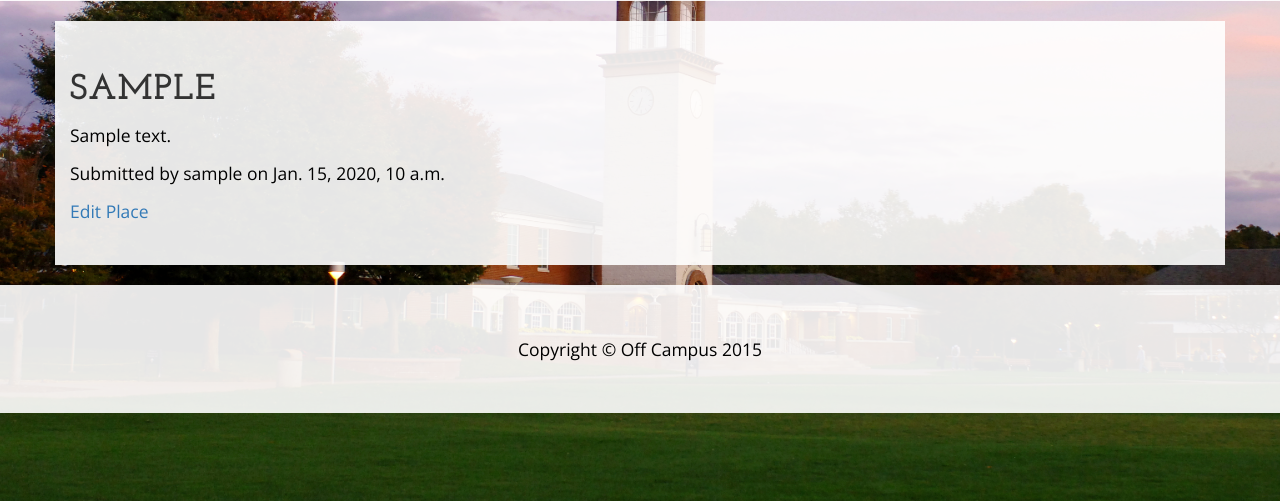
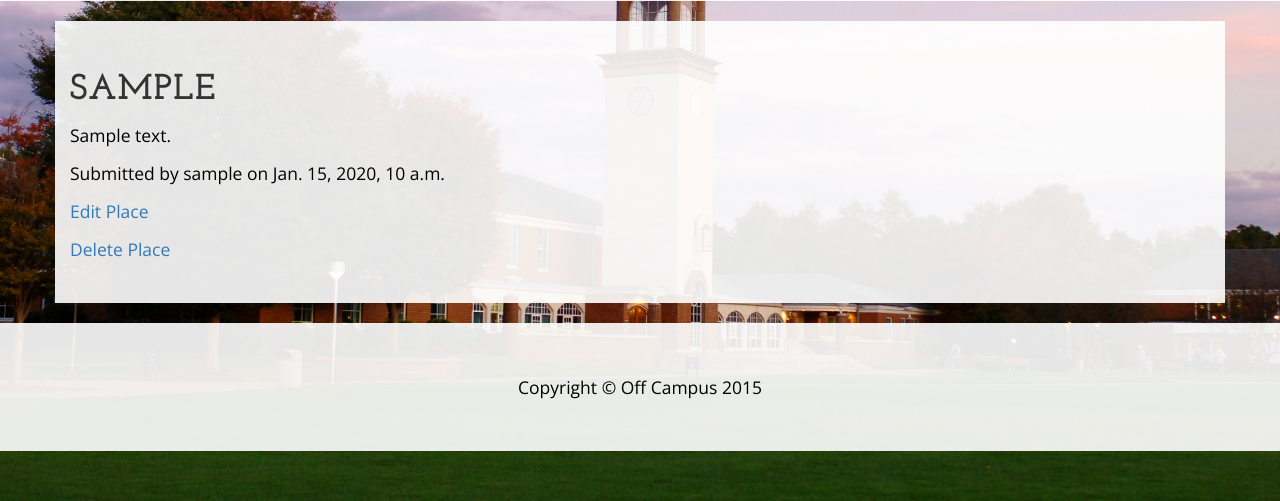
Before and after one commit to Katerinahillios/offcampus, a Django app: page /place/1/ in a window 1280 px wide. Shown: the part 269-770 px from the top of the page. Run offline with Django 3.2, Linux system fonts and the light colour scheme; a user stored in the database is signed in; tables that the repository leaves empty hold one stand-in row (values such as "Sample post"); some libraries are stand-ins or nearby versions.

Commit message:
Add place delete view

```diff
--- a/core/urls.py
+++ b/core/urls.py
@@ -9,4 +9,5 @@ urlpatterns = patterns('',
     url(r'^place/$', PlaceListView.as_view(), name='place_list'),
     url(r'^place/(?P<pk>\d+)/$', PlaceDetailView.as_view(), name='place_detail'),
     url(r'^place/update/(?P<pk>\d+)/$', PlaceUpdateView.as_view(), name='place_update'),
+    url(r'^place/delete/(?P<pk>\d+)/$', PlaceDeleteView.as_view(), name='place_delete'),
 )
--- a/core/views.py
+++ b/core/views.py
@@ -1,5 +1,5 @@
 from django.shortcuts import render
-from django.views.generic import TemplateView, CreateView, ListView, DetailView, UpdateView
+from django.views.generic import TemplateView, CreateView, ListView, DetailView, UpdateView, DeleteView
 from django.core.urlresolvers import reverse_lazy
 from .models import *
 
@@ -29,3 +29,8 @@ class PlaceUpdateView(UpdateView):
   model = Place
   template_name = 'place/place_form.html'
   fields = ['category', 'place', 'description']
+
+class PlaceDeleteView(DeleteView):
+  model = Place
+  template_name = 'place/place_confirm_delete.html'
+  success_url = reverse_lazy('place_list')
--- a/templates/place/place_detail.html
+++ b/templates/place/place_detail.html
@@ -5,5 +5,6 @@
 <p>Submitted by {{ place.user.username }} on {{ place.created_at }}</p>
 {% if place.user == user %}
 <p><a href="{% url 'place_update' pk=place.id %}">Edit Place</a></p>
+<p><a href="{% url 'place_delete' pk=place.id %}">Delete Place</a></p>
 {% endif %}
 {% endblock %}
```
Also changed, not shown: templates/place/place_confirm_delete.html (added, +8 -0 lines).
